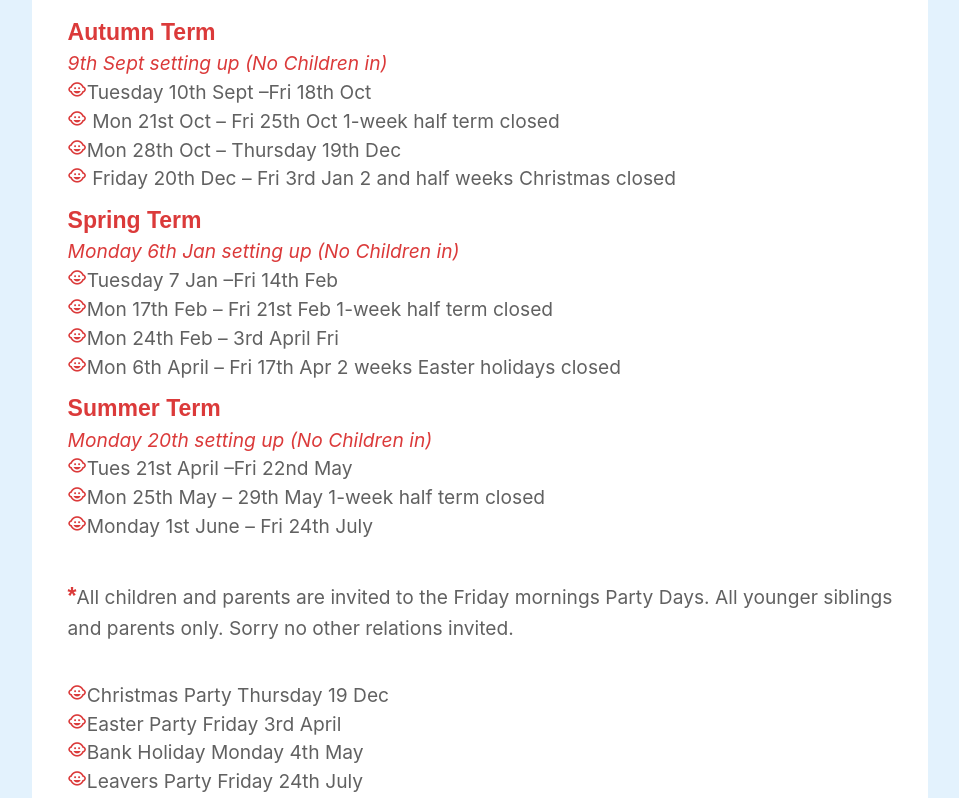
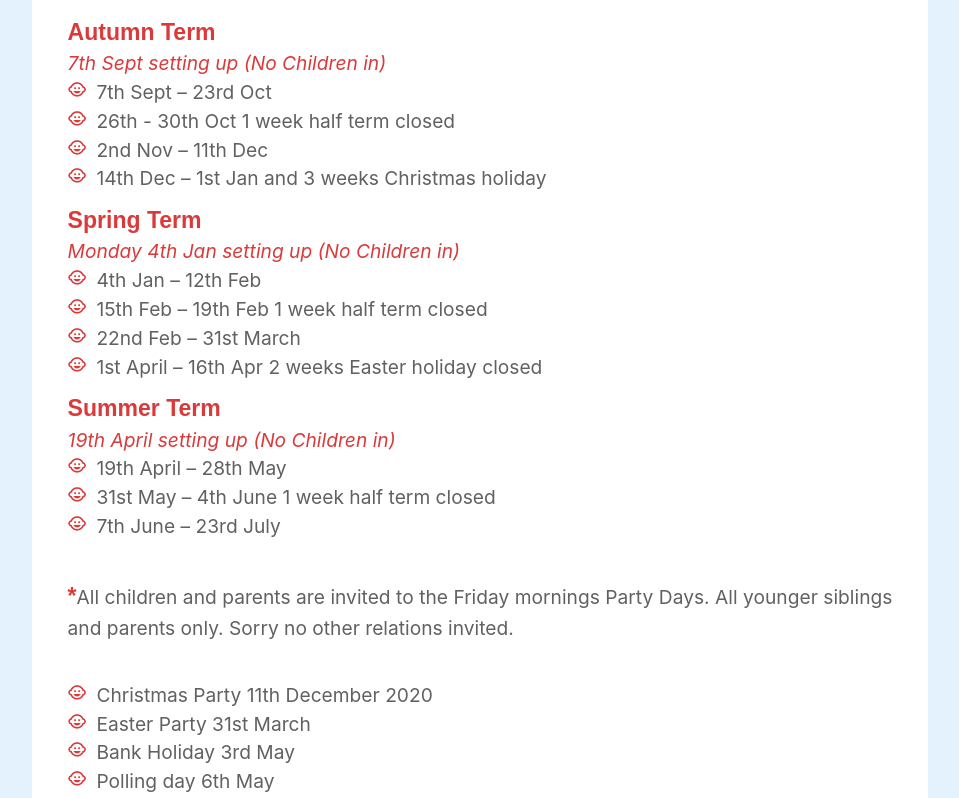
Before and after one commit to rajgthub/appdevdep, a React (Create React App) app: page /Termdates in a window 1280 px wide. Shown: the part 502-1300 px from the top of the page, without its empty margins (160-1119 px from the left). Built offline with nearby package versions, Linux system fonts and the light colour scheme.

Commit message:
Change term dates for year 2020

```diff
--- a/src/App.scss
+++ b/src/App.scss
@@ -2,3 +2,6 @@ $primary-color: red;
 h5{
     color: $primary-color !important;
 }
+i.tiny{
+    margin-right: 0.5rem;
+}
--- a/src/components/TermDates2020.js
+++ b/src/components/TermDates2020.js
@@ -2,65 +2,59 @@ import React from "react"
 const TermDates2020 = () => (
   <>
     <h5 className="blue-text text-lighten-2">
-      Term dates for next academic year (Sept 2019 - July 2020)
+      Term dates for next academic year (Sept 2020 - July 2021)
     </h5>
     <span className="termDates-header">Autumn Term</span>
     <br />
-    <i>9th Sept setting up (No Children in)</i>
+    <i>7th Sept setting up (No Children in)</i>
     <ul className=" list grey-text text-darken-2">
       <li>
-        <i className=" tiny material-icons">child_care</i>Tuesday 10th Sept –Fri
-        18th Oct{" "}
+        <i className=" tiny material-icons">child_care</i>7th Sept –
+        23rd Oct{" "}
       </li>
       <li>
-        <i className=" tiny material-icons">child_care</i> Mon 21st Oct – Fri
-        25th Oct 1-week half term closed
+        <i className=" tiny material-icons">child_care</i>26th - 30th Oct 1 week half term closed
       </li>
       <li>
-        <i className=" tiny material-icons">child_care</i>Mon 28th Oct –
-        Thursday 19th Dec
+        <i className=" tiny material-icons">child_care</i>2nd Nov –
+        11th Dec
       </li>
       <li>
-        <i className=" tiny material-icons">child_care</i> Friday 20th Dec – Fri
-        3rd Jan 2 and half weeks Christmas closed
+        <i className=" tiny material-icons">child_care</i>14th Dec – 1st Jan  and 3 weeks Christmas holiday
       </li>
     </ul>
     <span className="termDates-header">Spring Term</span>
     <br />
-    <i>Monday 6th Jan setting up (No Children in)</i>
+    <i>Monday 4th Jan setting up (No Children in)</i>
     <ul className=" list grey-text text-darken-2">
       <li>
-        <i className=" tiny material-icons">child_care</i>Tuesday 7 Jan –Fri
-        14th Feb
+        <i className=" tiny material-icons">child_care</i>4th Jan –
+        12th Feb
       </li>
       <li>
-        <i className=" tiny material-icons">child_care</i>Mon 17th Feb – Fri
-        21st Feb 1-week half term closed
+        <i className=" tiny material-icons">child_care</i>15th Feb – 19th Feb 1 week half term closed
       </li>
       <li>
-        <i className=" tiny material-icons">child_care</i>Mon 24th Feb – 3rd
-        April Fri
+        <i className=" tiny material-icons">child_care</i>22nd Feb – 31st
+        March
       </li>
       <li>
-        <i className=" tiny material-icons">child_care</i>Mon 6th April – Fri
-        17th Apr 2 weeks Easter holidays closed
+        <i className=" tiny material-icons">child_care</i>1st April – 16th Apr 2 weeks Easter holiday closed
       </li>
     </ul>
     <span className="termDates-header">Summer Term</span>
     <br />
-    <i>Monday 20th setting up (No Children in)</i>
+    <i>19th April setting up (No Children in)</i>
     <ul className=" list grey-text text-darken-2">
       <li>
-        <i className=" tiny material-icons">child_care</i>Tues 21st April –Fri
-        22nd May
+        <i className=" tiny material-icons">child_care</i>19th April – 28th May
       </li>
       <li>
-        <i className=" tiny material-icons">child_care</i>Mon 25th May – 29th
-        May 1-week half term closed
+        <i className=" tiny material-icons">child_care</i>31st May – 4th
+       June 1 week half term closed
       </li>
       <li>
-        <i className=" tiny material-icons">child_care</i>Monday 1st June – Fri
-        24th July
+        <i className=" tiny material-icons">child_care</i>7th June – 23rd July
       </li>
       {/* <li>
         <i className=" tiny material-icons">child_care</i>Tues 4 Jun – Fri 19
@@ -77,21 +71,30 @@ const TermDates2020 = () => (
     <ul className=" list grey-text text-darken-2">
       <li>
         <i className=" tiny material-icons">child_care</i>Christmas Party
-        <span> </span>Thursday 19 Dec
+        <span> </span>11th December 2020
       </li>
       <li>
         <i className=" tiny material-icons">child_care</i>Easter Party
-        <span> </span>Friday 3rd April
+        <span> </span>31st March
       </li>
       <li>
         <i className=" tiny material-icons">child_care</i>Bank Holiday
-        <span> </span> Monday 4th May
+        <span> </span>3rd May
+      </li>
+      <li>
+        <i className=" tiny material-icons">child_care</i>Polling day
+        <span> </span>6th May
       </li>
       <li>
         <i className=" tiny material-icons">child_care</i>Leavers Party
-        <span> </span>Friday 24th July
+        <span> </span>23rd July
       </li>
     </ul>
+    <p className="grey-text text-darken-2">
+      <span className="termDates-header">**</span>
+      Only parents, grandparents and siblings are welcome to attend preschool parties
+      <span className="termDates-header">**</span>
+    </p>
   </>
 )
 export { TermDates2020 as default }
```
